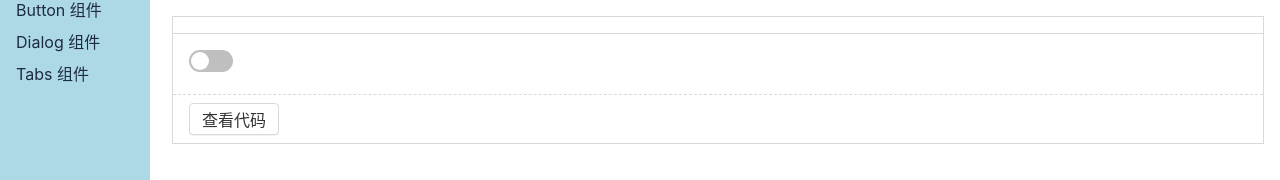
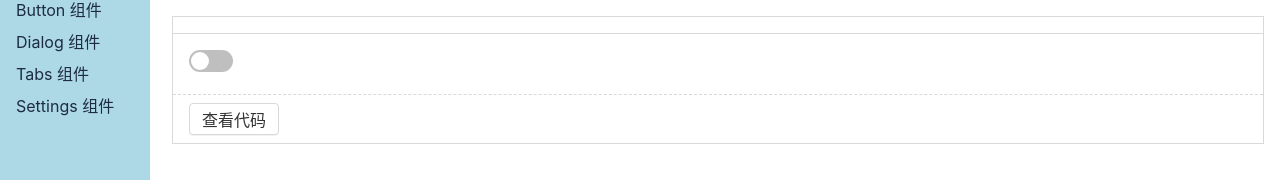
Before and after one commit to king-open/TODO-UI, a Vue app: page /#/doc/switch in a window 1280 px wide. Shown: the part 284-464 px from the top of the page. Built offline with nearby package versions, Linux system fonts and the light colour scheme.

Commit message:
feat :hugs:

```diff
--- /dev/null
+++ b/src/components/Settings.vue
@@ -0,0 +1,15 @@
+<template>
+  <div>
+    1
+  </div>
+</template>
+
+<script>
+  export default {
+
+  }
+</script>
+
+<style lang="scss" scoped>
+
+</style>
--- a/src/router.ts
+++ b/src/router.ts
@@ -5,6 +5,7 @@ import SwitchDemo from "./components/SwitchDemo.vue";
 import ButtonDemo from "./components/ButtonDemo.vue";
 import DialogDemo from "./components/DialogDemo.vue";
 import TabsDemo from "./components/TabsDemo.vue";
+import Settings from './components/Settings.vue'
 
 import { h } from 'vue';
 import Markdown from './components/Markdown.vue';
@@ -29,6 +30,7 @@ export const router = createRouter({
         { path: "button", component: ButtonDemo },
         { path: "dialog", component: DialogDemo },
         { path: "tabs", component: TabsDemo },
+        {path:'settings',component:Settings}
       ],
     },
   ],
--- a/src/views/Doc.vue
+++ b/src/views/Doc.vue
@@ -28,6 +28,9 @@
         </li>
         <li>
           <router-link to="/doc/tabs">Tabs 组件</router-link>
+        </li>
+        <li>
+          <router-link to="/doc/settings">Settings 组件</router-link>
         </li>
       </ol>
     </aside>
```
Also changed, not shown: 1 other file (tests, documents, lock files or other folders).
